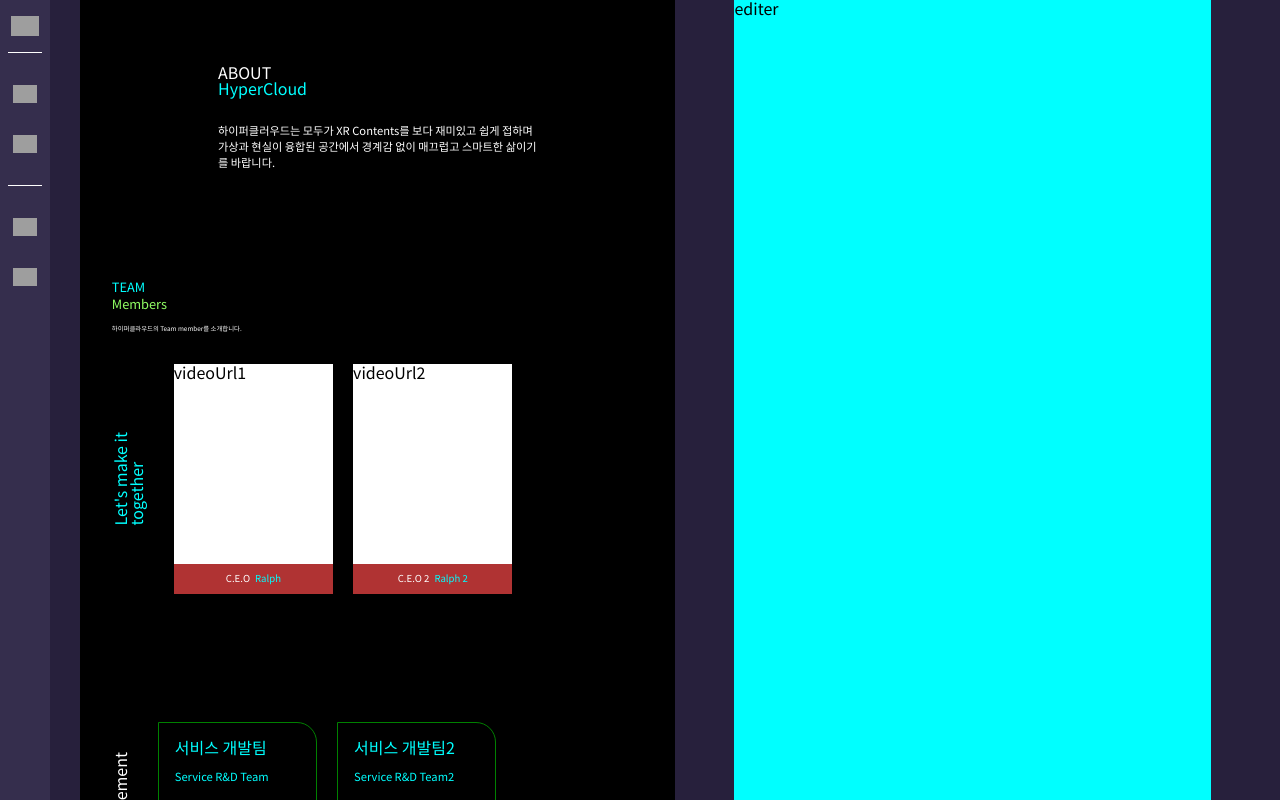
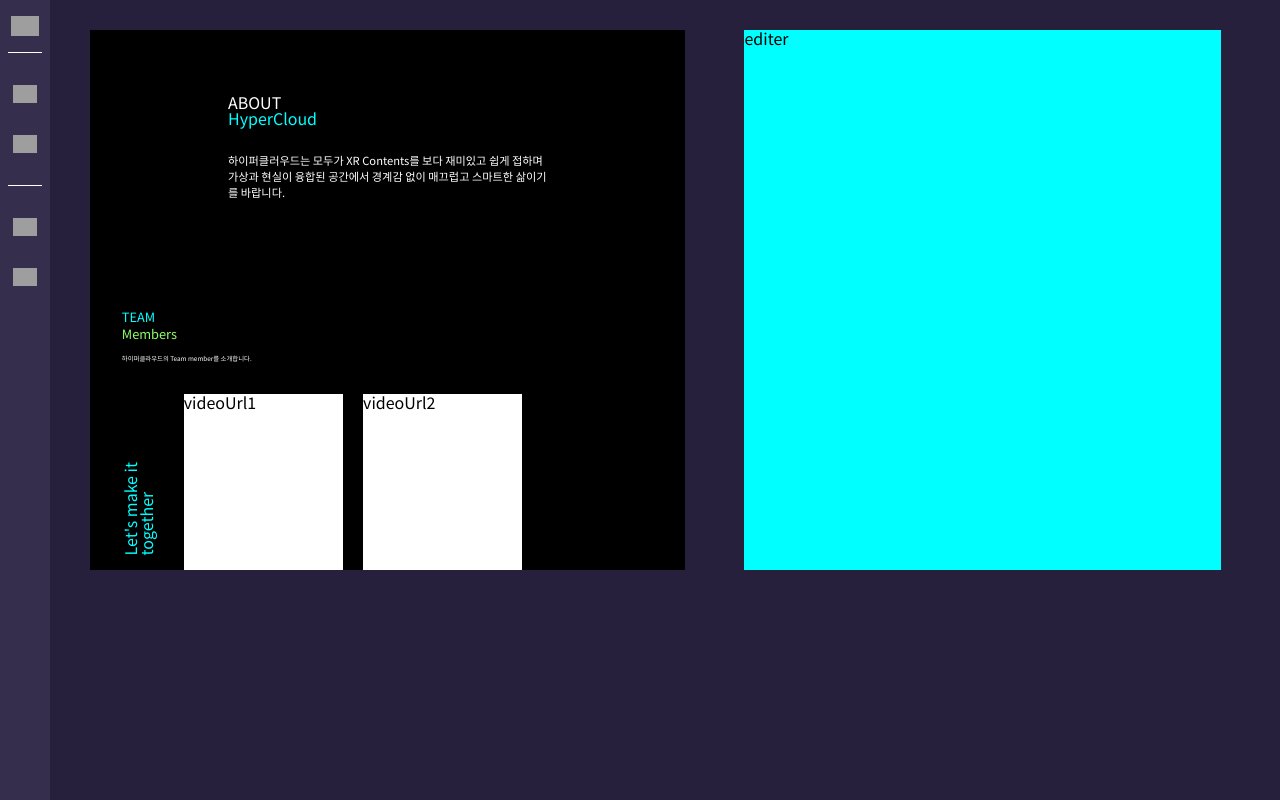
Before and after one commit to Goohyun3436/project-hyper-cloud, a React (Vite) app: page /about in a window 1280 px wide. Shown: the top 800 px of the page. Built offline with nearby package versions, Linux system fonts and the light colour scheme; data requests are answered from the project's data file; grey boxes are pictures that could not be loaded.

Commit message:
Add: about, xr-business, new 에 활용할 컴포넌트 파일 구현

```diff
--- a/src/App.jsx
+++ b/src/App.jsx
@@ -4,7 +4,7 @@ import Header from './components/Header/Header';
 import Home from './pages/Home';
 import Login from './pages/Auth/Login';
 import Signup from './pages/Auth/Signup';
-import About from './pages/About';
+import About from './pages/Editer/About';
 
 function App() {
   return (
--- /dev/null
+++ b/src/components/Editer/EditerWrapper.jsx
@@ -0,0 +1,55 @@
+import styled from 'styled-components';
+import PagePositioner from '../../components/PagePositioner';
+import PreviewAbout from '../../components/Preview/PreviewAbout';
+import { media } from '../../lib/StyleUtil';
+
+const About = ({ children }) => {
+  return (
+    <PagePositioner>
+      <Wrapper>
+        <PreviewBox>{children[0]}</PreviewBox>
+        <EditerBox>{children[1]}</EditerBox>
+      </Wrapper>
+    </PagePositioner>
+  );
+};
+
+export default About;
+
+const Wrapper = styled.div`
+  display: flex;
+  flex-direction: row;
+  justify-content: space-around;
+  padding: 30px 0;
+
+  ${media.desktop`
+    flex-direction: column;
+    align-items: center;
+  `}
+`;
+
+const PreviewBox = styled.div`
+  width: 50%;
+  height: 540px;
+  overflow: scroll;
+
+  ${media.desktop`
+    width: 90%;
+    height: 300px;
+    flex-direction: column;
+  `}
+`;
+
+const EditerBox = styled.div`
+  width: 40%;
+  height: 540px;
+  background-color: aqua;
+  overflow: scroll;
+
+  ${media.desktop`
+  flex-direction: column;
+    width: 90%;
+    height: 300px;
+    margin-top: 30px;
+  `}
+`;
--- a/src/components/PagePositioner.jsx
+++ b/src/components/PagePositioner.jsx
@@ -12,9 +12,8 @@ const Wrapper = styled.div`
   top: 0;
   width: 93%;
   height: auto;
-  /* background-color: white; */
   margin: 0;
-  margin-left: 50px;
+  margin-left: 60px;
 
   ${media.phone`
     width: 100%;
--- a/src/pages/About.jsx
+++ /dev/null
@@ -1,34 +0,0 @@
-import styled from 'styled-components';
-import PagePositioner from '../components/PagePositioner';
-import PreviewAbout from '../components/Preview/PreviewAbout';
-
-const About = () => {
-  return (
-    <PagePositioner>
-      <Wrapper>
-        <PreviewBox>
-          <PreviewAbout />
-        </PreviewBox>
-        <EditerBox>editer</EditerBox>
-      </Wrapper>
-    </PagePositioner>
-  );
-};
-
-export default About;
-
-const Wrapper = styled.div`
-  display: flex;
-  flex-direction: row;
-  justify-content: space-around;
-`;
-
-const PreviewBox = styled.div`
-  width: 50%;
-  background-color: aqua;
-`;
-
-const EditerBox = styled.div`
-  width: 40%;
-  background-color: aqua;
-`;
--- /dev/null
+++ b/src/pages/Editer/About.jsx
@@ -0,0 +1,54 @@
+import styled from 'styled-components';
+import EditerWrapper from '../../components/Editer/EditerWrapper';
+import PagePositioner from '../../components/PagePositioner';
+import PreviewAbout from '../../components/Preview/PreviewAbout';
+import { media } from '../../lib/StyleUtil';
+
+const About = () => {
+  return (
+    <EditerWrapper>
+      <PreviewAbout />
+      <div>editer</div>
+    </EditerWrapper>
+  );
+};
+
+export default About;
+
+const Wrapper = styled.div`
+  display: flex;
+  flex-direction: row;
+  justify-content: space-around;
+  padding: 30px 0;
+
+  ${media.desktop`
+    flex-direction: column;
+    align-items: center;
+  `}
+`;
+
+const PreviewBox = styled.div`
+  width: 50%;
+  height: 540px;
+  overflow: scroll;
+
+  ${media.desktop`
+    width: 90%;
+    height: 300px;
+    flex-direction: column;
+  `}
+`;
+
+const EditerBox = styled.div`
+  width: 40%;
+  height: 540px;
+  background-color: aqua;
+  overflow: scroll;
+
+  ${media.desktop`
+  flex-direction: column;
+    width: 90%;
+    height: 300px;
+    margin-top: 30px;
+  `}
+`;
```
